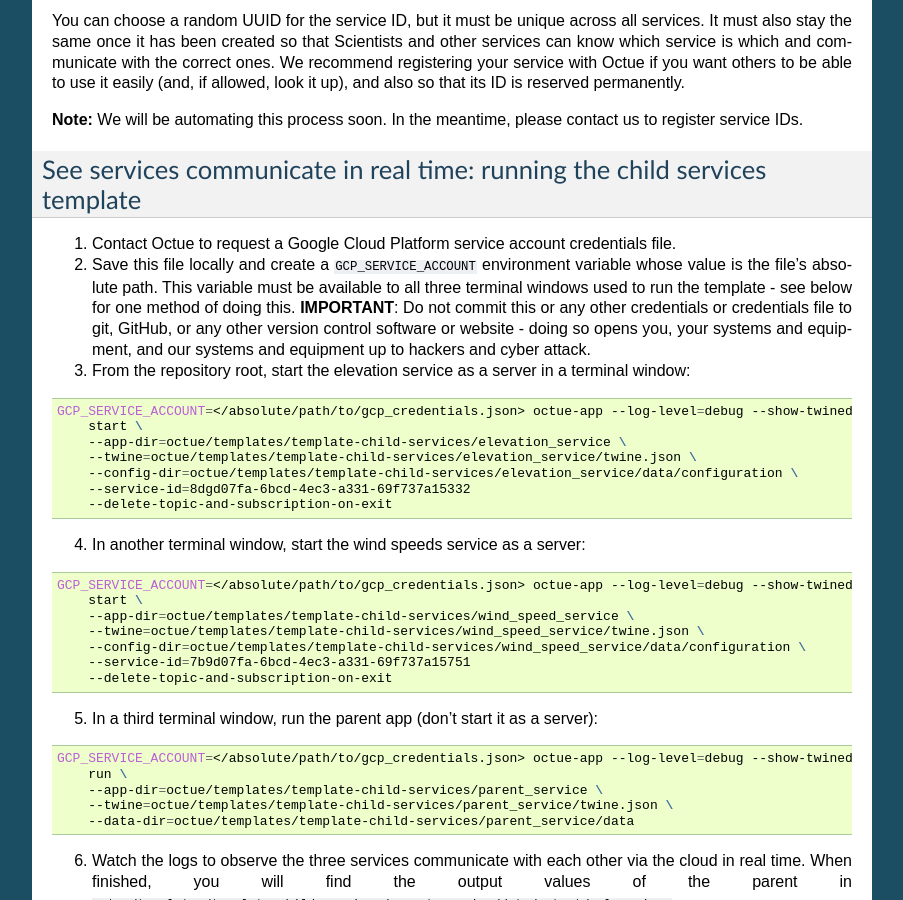
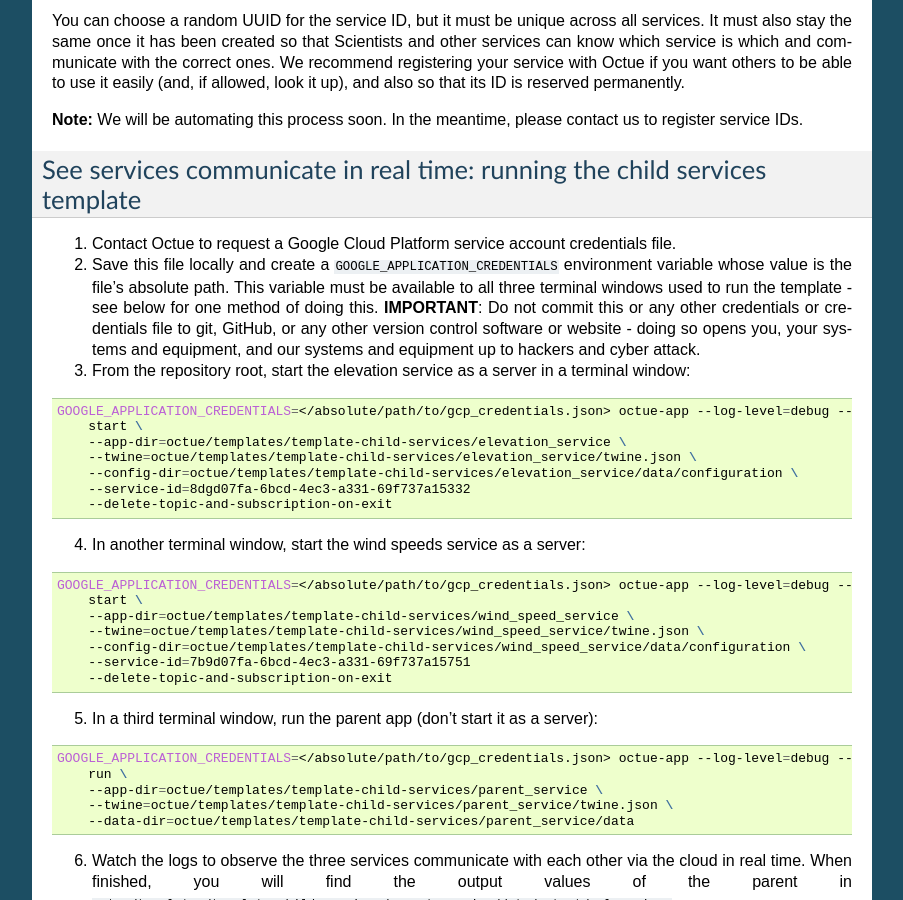
Before and after one commit to octue/octue-sdk-python, a Sphinx documentation site: the page built from docs/source/child_services.rst, in a window 1280 px wide and 900 px high, scrolled down 2126 px. Shown: the whole window, without its empty margins (198-1101 px from the left). Built offline with Sphinx 7.4.7, drawn with Linux system fonts in a browser that asks for light colours.

Commit message:
REF: Use same envar name for Google Cloud credentials as Google

```diff
--- a/docs/source/child_services.rst
+++ b/docs/source/child_services.rst
@@ -148,13 +148,13 @@
 
 1. Contact Octue to request a Google Cloud Platform service account credentials file.
 
-2. Save this file locally and create a ``GCP_SERVICE_ACCOUNT`` environment variable whose value is the file's absolute path. This variable must be available to all three terminal windows used to run the template - see below for one method of doing this. **IMPORTANT**: Do not commit this or any other credentials or credentials file to git, GitHub, or any other version control software or website - doing so opens you, your systems and equipment, and our systems and equipment up to hackers and cyber attack.
+2. Save this file locally and create a ``GOOGLE_APPLICATION_CREDENTIALS`` environment variable whose value is the file's absolute path. This variable must be available to all three terminal windows used to run the template - see below for one method of doing this. **IMPORTANT**: Do not commit this or any other credentials or credentials file to git, GitHub, or any other version control software or website - doing so opens you, your systems and equipment, and our systems and equipment up to hackers and cyber attack.
 
 3. From the repository root, start the elevation service as a server in a terminal window:
 
 .. code-block:: bash
 
-    GCP_SERVICE_ACCOUNT=</absolute/path/to/gcp_credentials.json> octue-app --log-level=debug --show-twined-logs
+    GOOGLE_APPLICATION_CREDENTIALS=</absolute/path/to/gcp_credentials.json> octue-app --log-level=debug --show-twined-logs
         start \
         --app-dir=octue/templates/template-child-services/elevation_service \
         --twine=octue/templates/template-child-services/elevation_service/twine.json \
@@ -166,7 +166,7 @@
 
 .. code-block:: bash
 
-    GCP_SERVICE_ACCOUNT=</absolute/path/to/gcp_credentials.json> octue-app --log-level=debug --show-twined-logs \
+    GOOGLE_APPLICATION_CREDENTIALS=</absolute/path/to/gcp_credentials.json> octue-app --log-level=debug --show-twined-logs \
         start \
         --app-dir=octue/templates/template-child-services/wind_speed_service \
         --twine=octue/templates/template-child-services/wind_speed_service/twine.json \
@@ -178,7 +178,7 @@
 
 .. code-block:: bash
 
-    GCP_SERVICE_ACCOUNT=</absolute/path/to/gcp_credentials.json> octue-app --log-level=debug --show-twined-logs \
+    GOOGLE_APPLICATION_CREDENTIALS=</absolute/path/to/gcp_credentials.json> octue-app --log-level=debug --show-twined-logs \
         run \
         --app-dir=octue/templates/template-child-services/parent_service \
         --twine=octue/templates/template-child-services/parent_service/twine.json \
```
Also changed, not shown: 7 other files.
